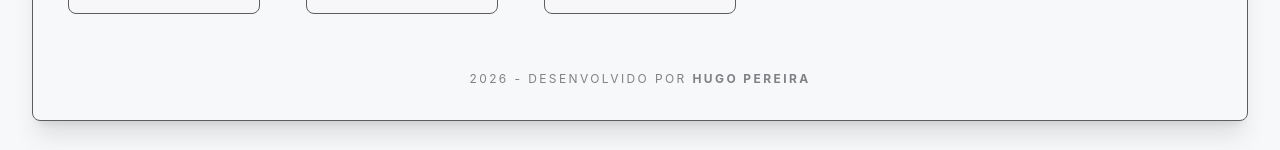
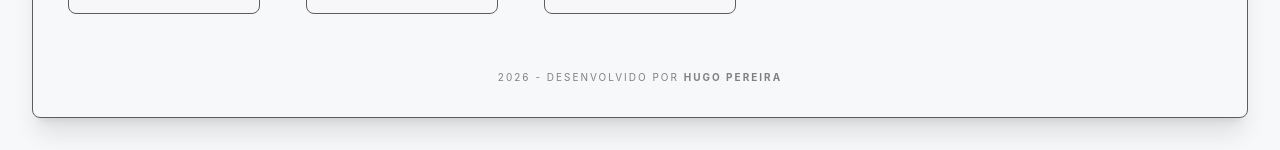
Before and after one commit to hugopereira-cs/paises-da-copa, a React (Vite) app: page / in a window 1280 px wide. Shown: the part 2325-2475 px from the top of the page. Built offline with nearby package versions, Linux system fonts and the light colour scheme.

Commit message:
style: fix footer font size

```diff
--- a/src/components/Footer.tsx
+++ b/src/components/Footer.tsx
@@ -2,7 +2,7 @@ export function Footer() {
 	return (
 		<footer className="p-8 text-center text-app-primary opacity-60">
 			<p
-				style={{ fontSize: '12px' }}
+				style={{ fontSize: '10px' }}
 				className="uppercase tracking-[0.2em]"
 			>
 			  2026 - Desenvolvido por{' '}
```
